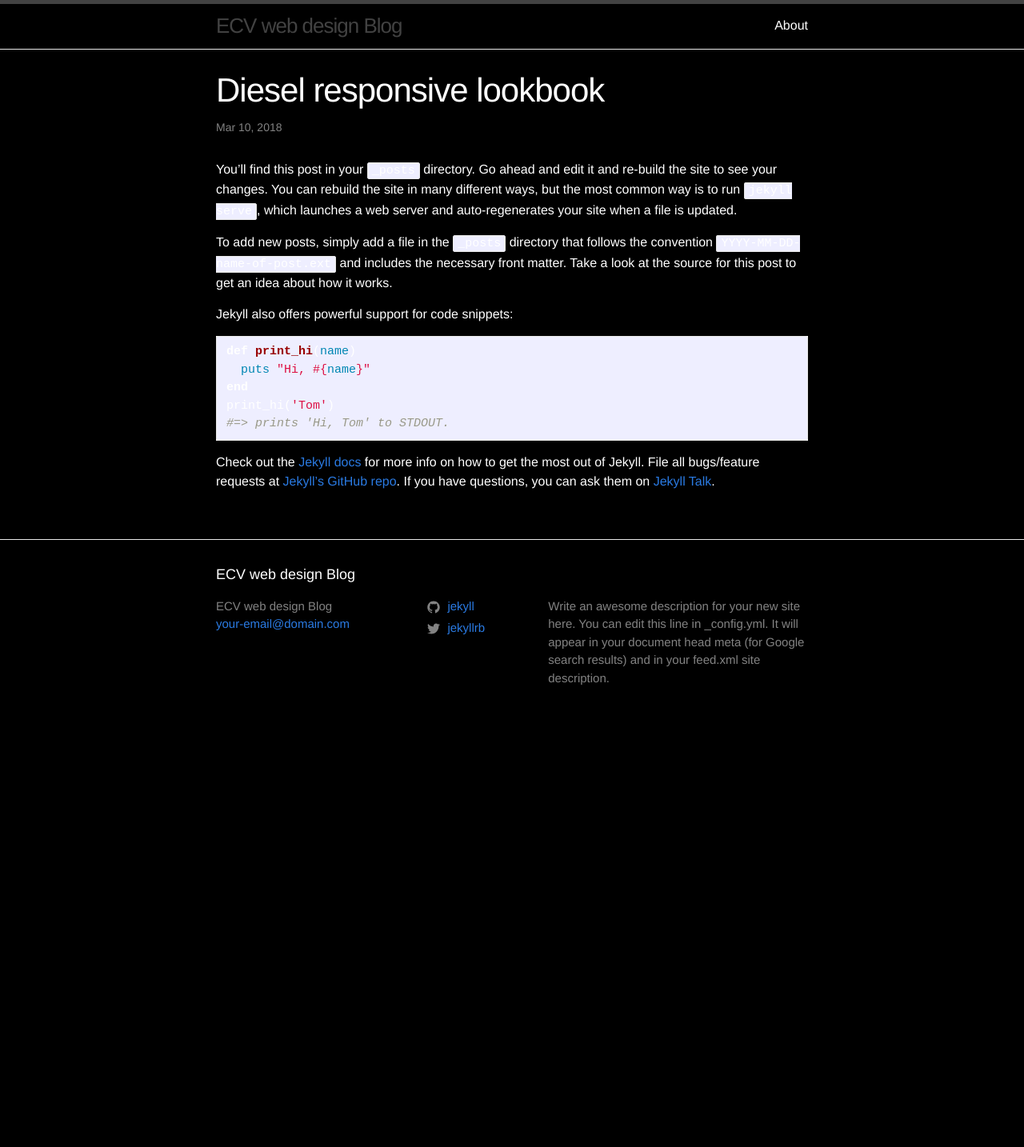
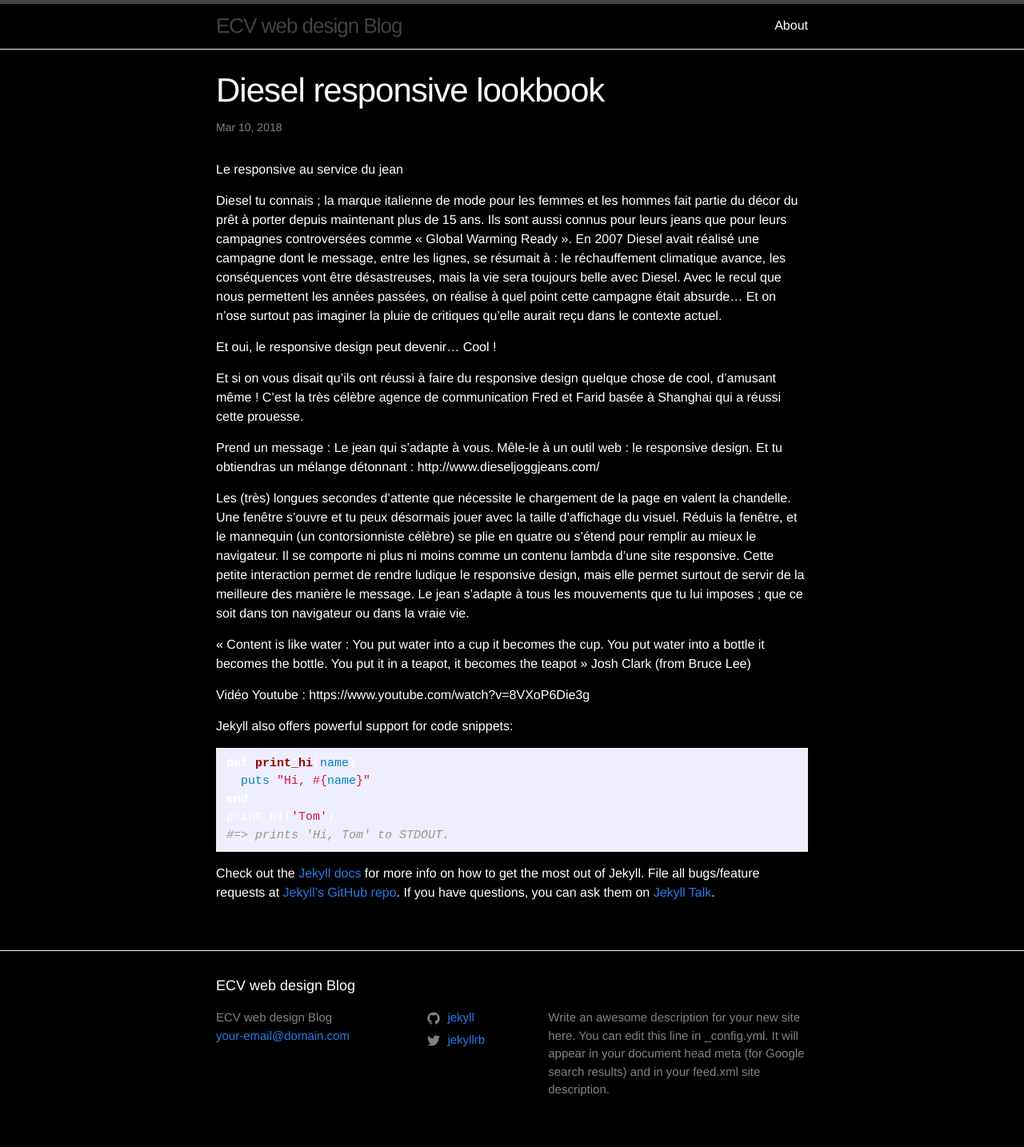
Before and after one commit to ecvwebdesign/ecv-webdesign-blog, a Jekyll site: the page built from _posts/2018-03-10-diesel-responsive-lookbook.markdown, in a window 1280 px wide. Shown: the whole page at 80% size. Built offline with Jekyll 4.4.1, drawn with Linux system fonts in a browser that asks for light colours; before the commit the page ends 919 px from its top, so only the background shows below that.

Commit message:
Ajout de contenu

```diff
--- a/_posts/2018-03-10-diesel-responsive-lookbook.markdown
+++ b/_posts/2018-03-10-diesel-responsive-lookbook.markdown
@@ -4,9 +4,30 @@
 date:   2018-03-10 22:34:58 +0100
 categories: jekyll update
 ---
-You’ll find this post in your `_posts` directory. Go ahead and edit it and re-build the site to see your changes. You can rebuild the site in many different ways, but the most common way is to run `jekyll serve`, which launches a web server and auto-regenerates your site when a file is updated.
+Le responsive au service du jean
 
-To add new posts, simply add a file in the `_posts` directory that follows the convention `YYYY-MM-DD-name-of-post.ext` and includes the necessary front matter. Take a look at the source for this post to get an idea about how it works.
+Diesel tu connais ; la marque italienne de mode pour les femmes et les hommes fait partie du décor du prêt à porter depuis maintenant plus de 15 ans.
+Ils sont aussi connus pour leurs jeans que pour leurs campagnes controversées comme « Global Warming Ready ». En 2007 Diesel avait réalisé une campagne dont le message, entre les lignes, se résumait à : le réchauffement climatique avance, les conséquences vont être désastreuses, mais la vie sera toujours belle avec Diesel. Avec le recul que nous permettent les années passées, on réalise à quel point cette campagne était absurde… Et on n’ose surtout pas imaginer la pluie de critiques qu’elle aurait reçu dans le contexte actuel.
+
+
+Et oui, le responsive design peut devenir… Cool !
+
+Et si on vous disait qu’ils ont réussi à faire du responsive design quelque chose de cool, d’amusant même ! C’est la très célèbre agence de communication Fred et Farid basée à Shanghai qui a réussi cette prouesse.
+
+Prend un message : Le jean qui s’adapte à vous. Mêle-le à un outil web : le responsive design. Et tu obtiendras un mélange détonnant : http://www.dieseljoggjeans.com/
+
+Les (très) longues secondes d’attente que nécessite le chargement de la page en valent la chandelle. Une fenêtre s’ouvre et tu peux désormais jouer avec la taille d’affichage du visuel. Réduis la fenêtre, et le mannequin (un contorsionniste célèbre) se plie en quatre ou s’étend pour remplir au mieux le navigateur. Il se comporte ni plus ni moins comme un contenu lambda d’une site responsive.
+Cette petite interaction permet de rendre ludique le responsive design, mais elle permet surtout de servir de la meilleure des manière le message.
+Le jean s’adapte à tous les mouvements que tu lui imposes ; que ce soit dans ton navigateur ou dans la vraie vie.
+
+« Content is like water :
+You put water into a cup it becomes the cup.
+You put water into a bottle it becomes the bottle.
+You put it in a teapot, it becomes the teapot »
+Josh Clark (from Bruce Lee)
+
+Vidéo Youtube : https://www.youtube.com/watch?v=8VXoP6Die3g
+
 
 Jekyll also offers powerful support for code snippets:
 
```
